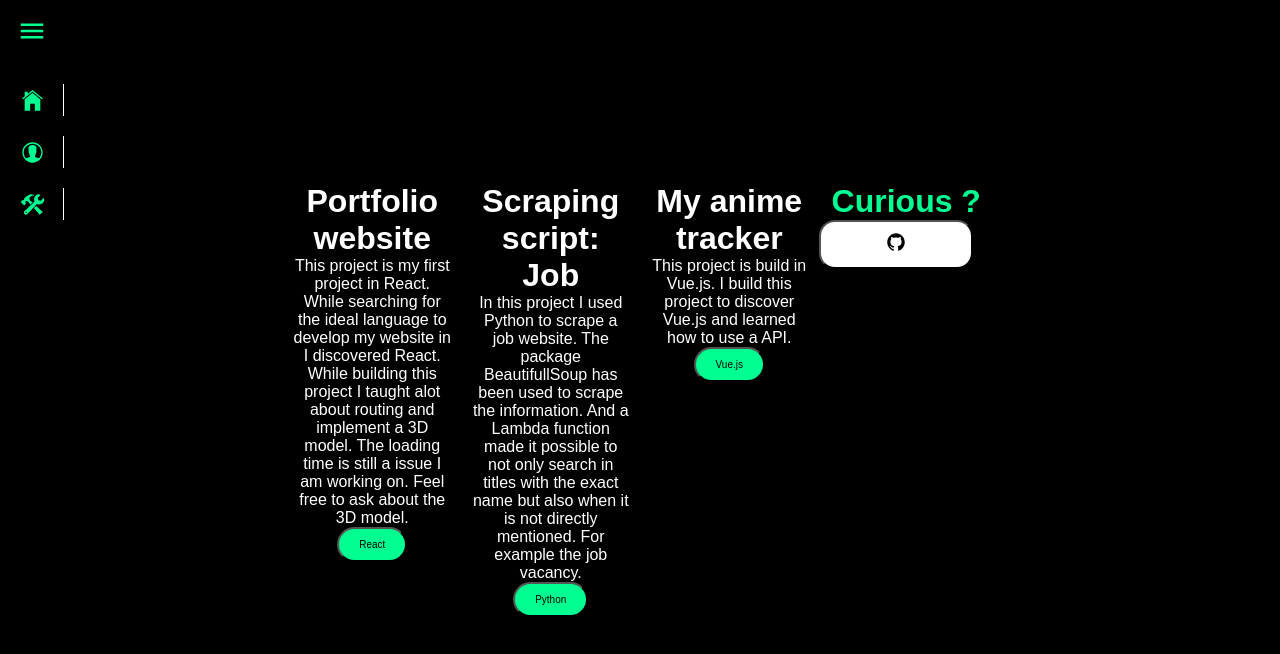
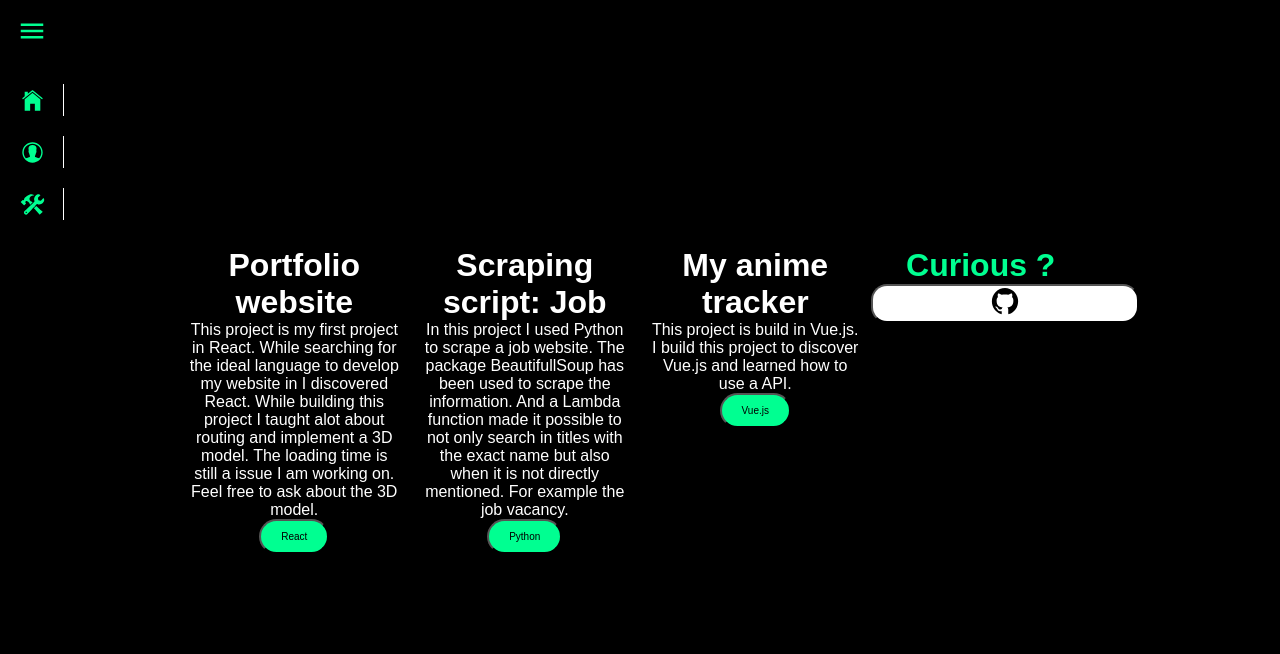
Before and after one commit to fsetrodinomo/WebsiteFS, a React (Create React App) app in the folder website/: page /project in a window 1280 px wide. Shown: the top 654 px of the page. Built offline with nearby package versions, Linux system fonts and the light colour scheme.

Commit message:
changed css of section curious at project page

```diff
--- a/website/src/Pages/Project.css
+++ b/website/src/Pages/Project.css
@@ -5,7 +5,7 @@
     display: flex;
     justify-content: center;
     flex-flow: column;
-    padding: 9rem;
+    padding: 2.5rem;
     text-align: center;
 }
 
@@ -18,7 +18,7 @@
 
 .project .columnProgress{
     float: center;
-    padding: 0 3px;
+    padding: 0 10px;
     color:rgb(0, 255,145)
 }
 
@@ -27,10 +27,7 @@
 .project .columnProgress button{
     background-color: #fff;
     color: rgb(3, 0, 0);
-    padding: 10px 20px;
-    text-align: center;
-    text-decoration: none;
-    display: inline-block;
+    padding: 2%;
     font-size: 14px;
     border-radius: 2rem;
     align-content: center;
@@ -43,23 +40,21 @@
     color: #fff;
     display: flex;
     text-align: left;
-    grid-column: 7/ 8;
+    grid-column: 1 / 8;
 }
 
 .project .columnProgress .gitlogo{
-    height: 20px;
-    width: 110px;
+    height: 30px;
+    width: 33vh;
     color: black;
-    align-content: center;
+
 }
 
 .project .columnProgress .gitlogo button{
-    background-color: white;
+        background-color: white;
         color: rgb(3, 0, 0);
         font-size: 20px;
         border-radius: 1rem;
-        align-content: center;
-
 }
 
 .project .columnProgress .gitlogo p{
--- a/website/src/Pages/Project.js
+++ b/website/src/Pages/Project.js
@@ -2,11 +2,11 @@ import Header from '../components/Header'
 import './Project.css'
 import { IoLogoGithub } from 'react-icons/io'
 
-const Project = () => {
+const Project  = () => {
   return (
 <div className='project'>
 
-      <Header />
+  <Header/>
 
   <div className='row'>
     <div className='column'>
@@ -49,7 +49,7 @@ const Project = () => {
 
 
             <button>
-                <a href="https://github.com/fsetrodinomo/"> <IoLogoGithub className='gitlogo' /></a>
+          <a href="https://github.com/fsetrodinomo/"> <IoLogoGithub className='gitlogo'  /></a>
         </button>
               </p>
               </div>
```
Also changed, not shown: website/package.json (+2 -10 lines), 1 other file (tests, documents, lock files or other folders). Lines whose indentation alone changed are shown as unchanged.
